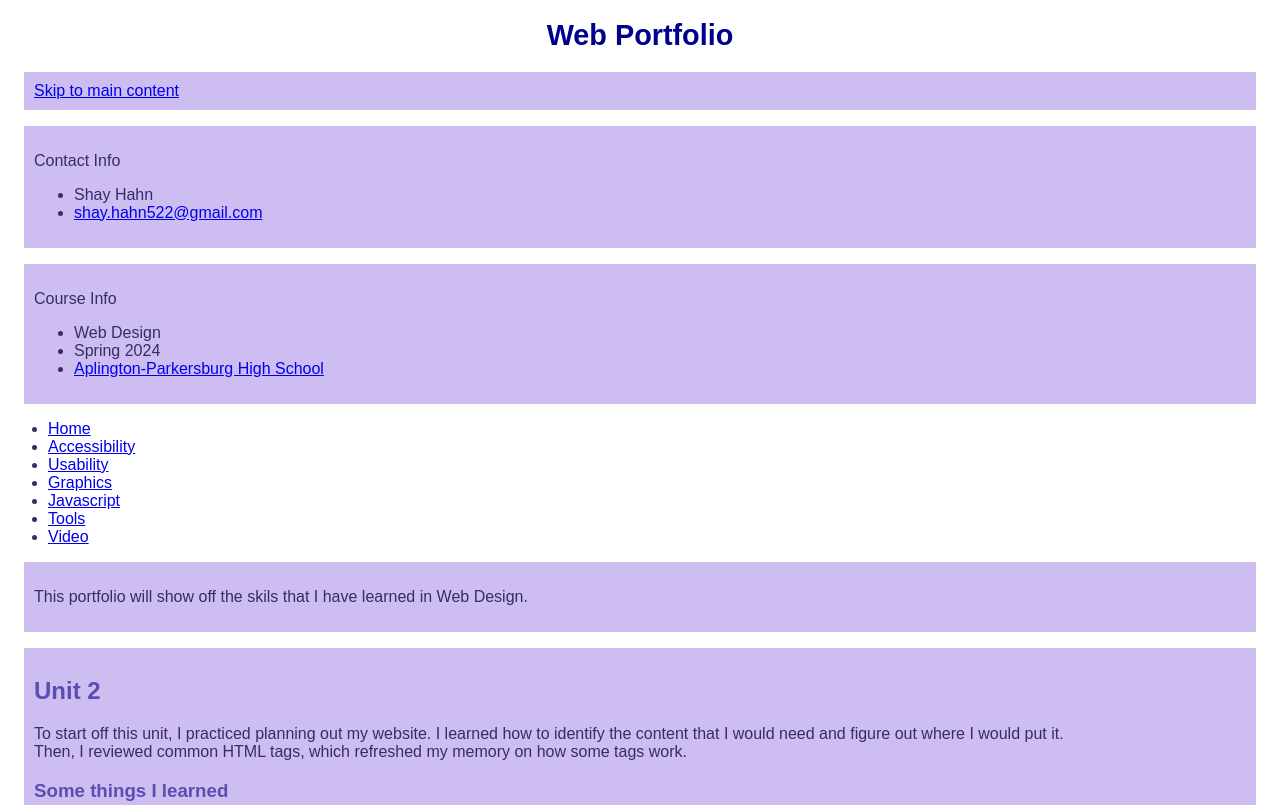
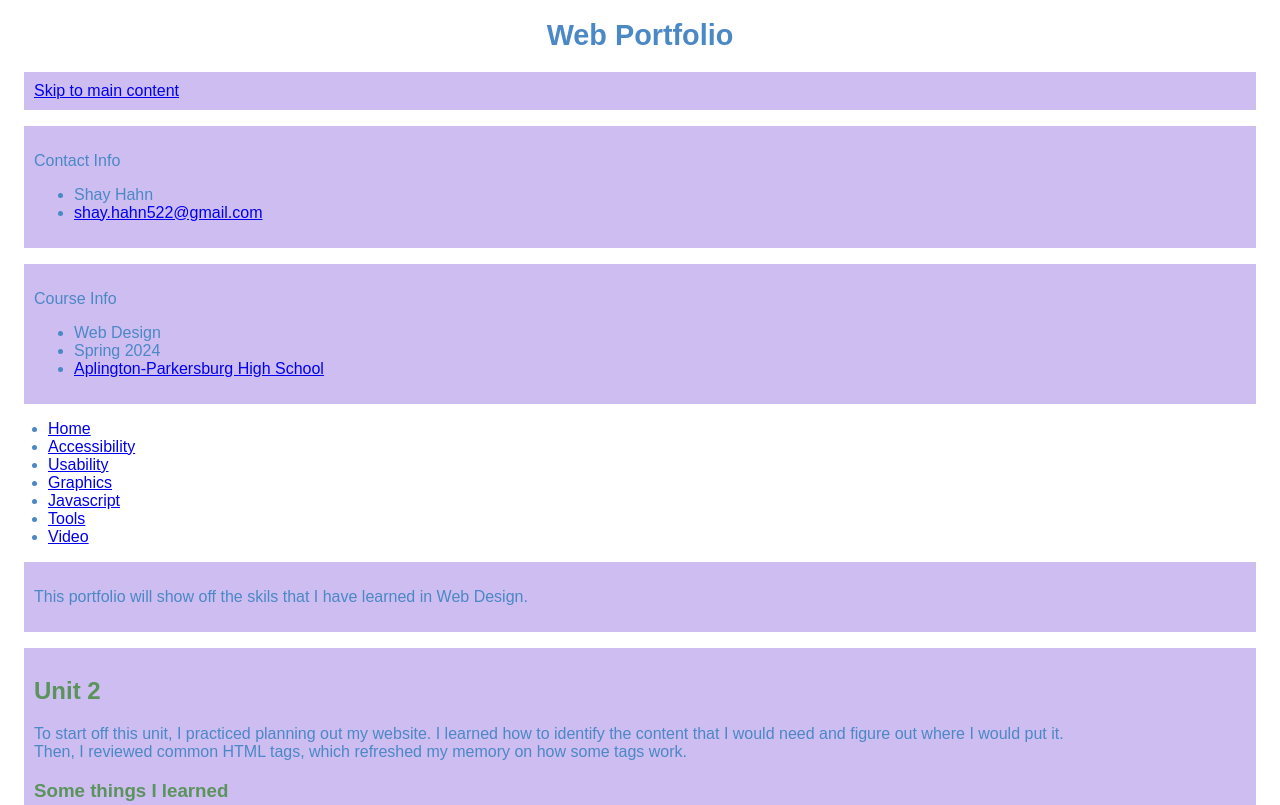
Before and after one commit to shay-06/portfolio-shay, a plain HTML site: page index.html in a window 1280 px wide. Shown: the top 805 px of the page. Drawn offline with Linux system fonts and the light colour scheme.

Commit message:
changed color scheme

```diff
--- a/styles/main.css
+++ b/styles/main.css
@@ -1,3 +1,11 @@
+/*
+    color scheme:
+    #4b88c6
+    #adcdef
+    #5b935d
+    #b0e9b0
+*/
+
 body {
     font-size: 1em;
     font-weight: normal;
@@ -8,14 +16,17 @@ body {
 h1 {
     font-size: 1.8em;
     font-weight: bold;
-    color: darkblue;
+    /*color: darkblue;*/
+    color: #4b88c6;
     text-align: center;
 }
 h2, h3 {
-    color:rgb(91, 78, 178)
+    /*color:rgb(91, 78, 178)*/
+    color: #5b935d
 }
 p, ul {
-    color:rgb(52, 45, 104)
+    /*color:rgb(52, 45, 104)*/
+    color: #4b88c6;
 }
 div {
     background-color:rgb(206, 189, 240);
```
